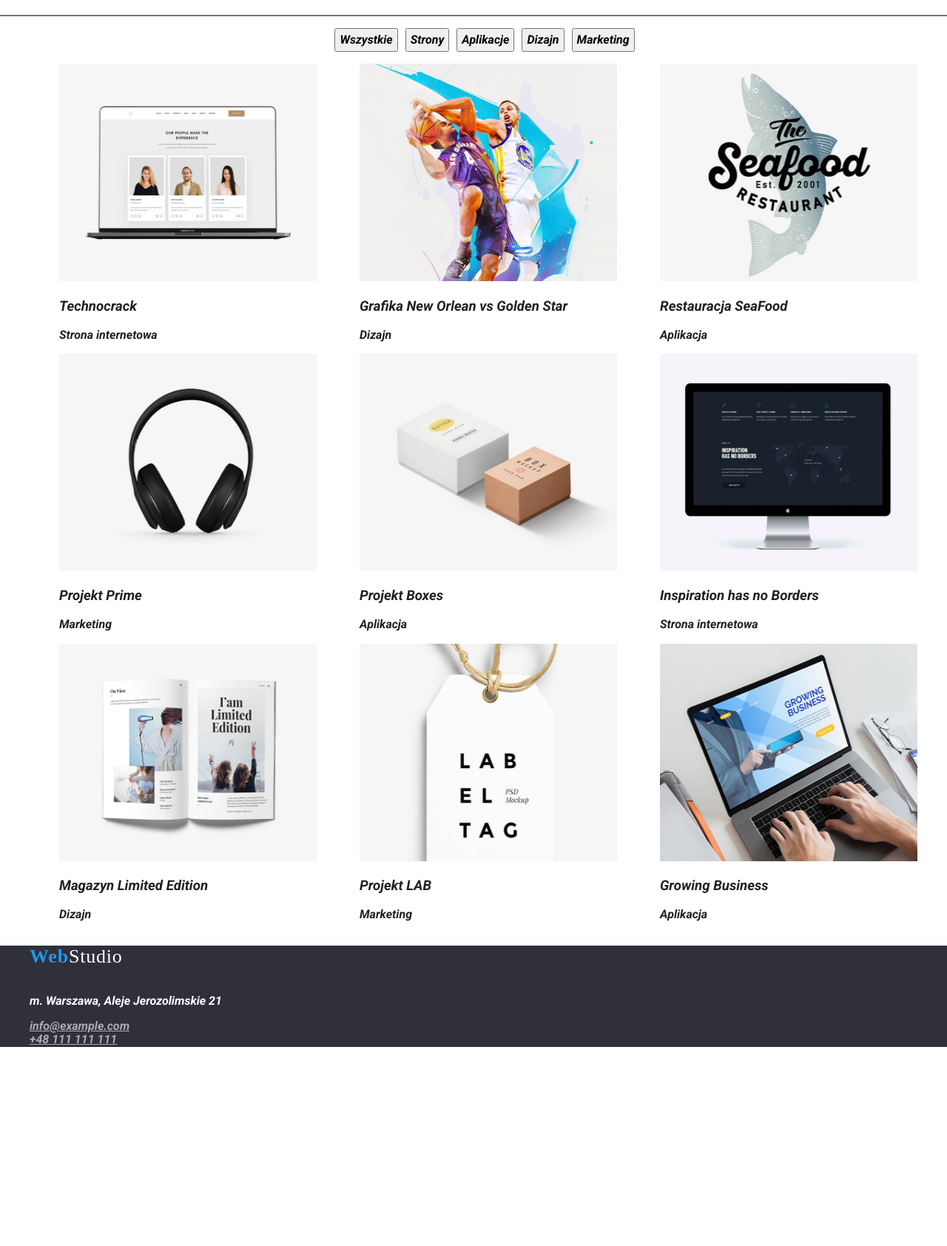
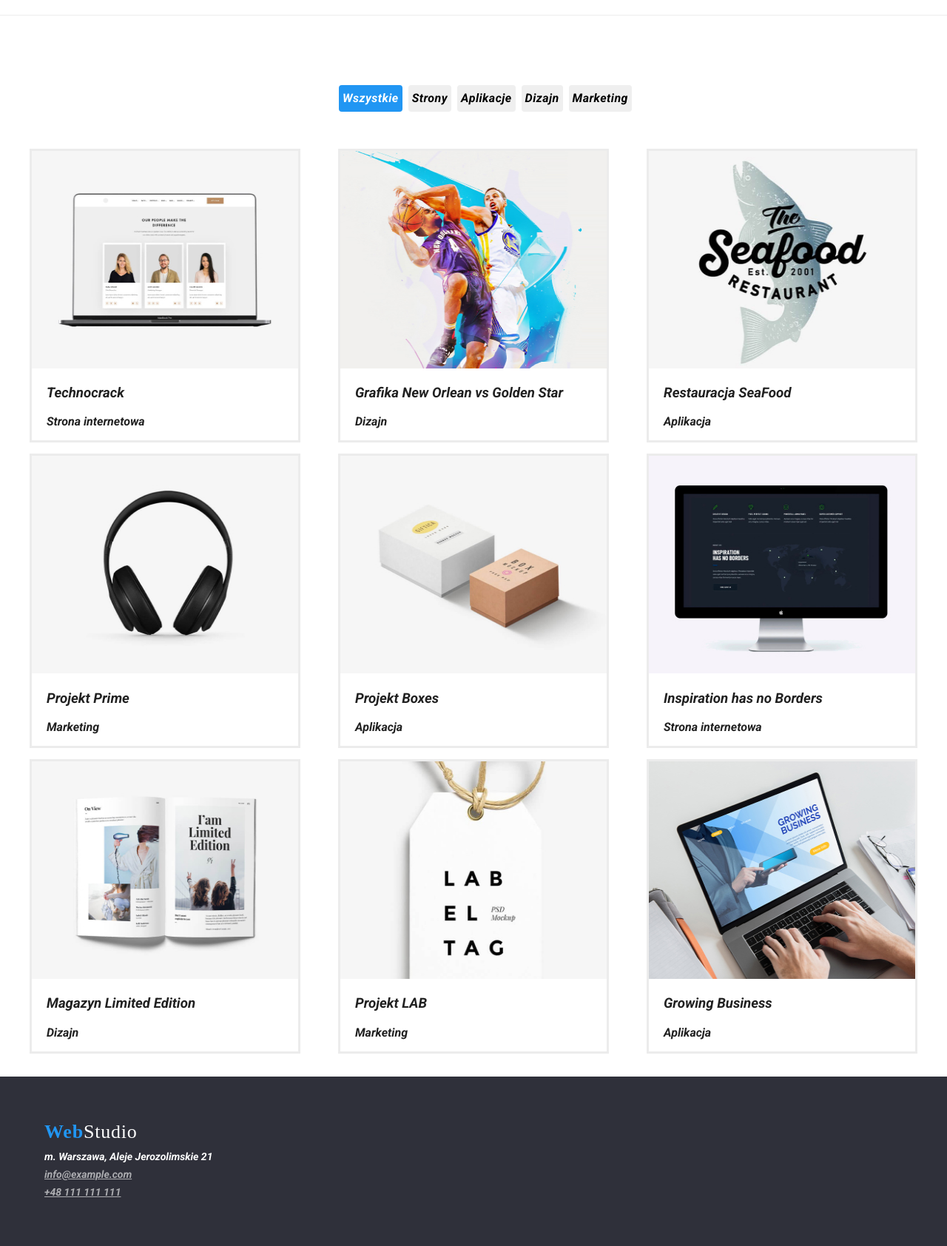
Before and after one commit to Marcin9719/goit-markup-hw-03, a plain HTML site: page portfolio.html in a window 1280 px wide. Shown: the part 80-1764 px from the top of the page at 74% size. Before the commit the page ends 1495 px from the top, so only its background shows below. Drawn offline with Linux system fonts and the light colour scheme.

Commit message:
Zmiany 4.11

```diff
--- a/css/style.css
+++ b/css/style.css
@@ -1,4 +1,3 @@
-
 /*zmienne*/
 :root {
     --dark-color:  #000000;
@@ -40,7 +39,7 @@ header{
 	font-family: 'Raleway';
 	font-size: 26px;
 	font-weight: 700;
-	line-height: 1,19;
+	line-height: 1.19;
 	letter-spacing: 0.03em;
 	text-align: left;
 	color: var(--main-color);
@@ -49,10 +48,10 @@ header{
 }
 
 .logo span:nth-child(2){
-	font-family: 'Raleway';
+	font-family: 'Oleo Script';
 	font-size: 26px;
 	font-weight: 700;
-	line-height: 1,19;
+	line-height: 1.19;
 	letter-spacing: 0.03em;
 	text-align: left;
 	color: var(--dark-color);
@@ -92,6 +91,9 @@ nav li a{
 nav ul li a:hover{
 	color: var(--main-color);
 }
+.marked{
+	color: var(--main-color);
+}
 /* *****************  dane kontaktowe  **********************/
 
 .headerContact{
@@ -123,6 +125,8 @@ nav ul li a:hover{
 	color: var(--main-color);
 	text-decoration: underline;
 }
+
+
 /* *****************  hasło z przycskiem  **********************/
 
 
@@ -146,17 +150,21 @@ nav ul li a:hover{
 	text-align:center;
 	padding-inline:35%;
 	padding-top:5%;
+	font-weight:900px;
+	line-height:1.36;
+
 }
+
 
 .buttons{
 	display:inline-block;
-	margin-left:45%;
+	margin-left:700px;
 }
 
 .buttons button {
-	font-family: inherit;
+	font-family: Roboto;
 	font-size: 16px;
-	font-weight: 500;
+	font-weight: 700;
 	line-height: 1.14;
 	letter-spacing: 0.02em;
 	text-align: center;
@@ -188,11 +196,12 @@ nav ul li a:hover{
 	list-style-type: none;
 }
 .lorem h3{
-	font-size: 18px;
-	line-height: 2.0;
-	letter-spacing: 0.06em;
+	font-size: 14px;
+	line-height: 1.14;
+	letter-spacing: 0.03em;
 	text-align: left;
 	color: var(--black-color);
+	margin-top:94px;
 }
 
 .lorem p{
@@ -205,6 +214,8 @@ nav ul li a:hover{
     text-decoration: none;
 	}
 
+/* *****************  our goal  **********************/
+
 .title{
     font-size: 36px;
     font-weight: 700;
@@ -215,7 +226,7 @@ nav ul li a:hover{
     text-decoration: none;
 }
 
-/* *****************  our goal  **********************/
+
 
 .ourGoal ul{
 	width:1200px;
@@ -225,7 +236,7 @@ nav ul li a:hover{
 	align-items: center;
 	margin:auto;
 	padding: 0;
-	margin: 0;
+	margin-bottom:94px;
 
 
 }
@@ -239,6 +250,11 @@ nav ul li a:hover{
 .team{
 	padding-top:30px;
 	background-color:#F5F5F5;
+}
+
+.team h2{
+	letter-spacing:0.03em;
+	line-height:1.16;
 }
 .container-ramki{
 
@@ -271,27 +287,46 @@ margin-right:5%;}
 	text-align:center;
 }
 
+.name{
+	font-weight:500;
+	line-height: 1.17;
+
+
+}
+
+.work{
+	color: var(--grey-color);
+	line-height: 1.17;
+}
+
 /* *****************  footer **********************/
 
 footer{
 
 	background-color:#2F303A;
 	display:block;
+	padding:60px;
+}
+.footerWrapper{
+	padding:60px;
 }
 
 .logoFooter{
-	height:50px;
+
 	display:block;
+
+
 }
 
 .logoFooter a{
 	display:block;
+
 }
 .logoFooter span:nth-child(1){
 	font-family: 'Raleway';
 	font-size: 26px;
 	font-weight: 700;
-	line-height: 1,19;
+	line-height: 1.19;
 	letter-spacing: 0.03em;
 	text-align: left;
 	color: var(--main-color);
@@ -300,7 +335,7 @@ footer{
 }
 
 .logoFooter span:nth-child(2){
-	font-family: 'Raleway';
+	font-family: 'Oleo Script';
 	font-size: 26px;
 	font-weight: 400;
 	line-height: 1.19;
@@ -311,7 +346,16 @@ footer{
 	float:left;
 }
 
-footer p{color:white;}
+.addressFooter{
+
+	}
+
+address {
+	color: var(--button_text-color);
+	font-size:14px;
+	line-height:1.71;
+
+}
 
 .interactive-contact{
 	color: var(--adress-color);
@@ -321,25 +365,42 @@ footer p{color:white;}
 /*************** portfolio ***************************/
 
 .headerWrapper{
-	border-bottom: 2px solid var(--grey-color);
+	border-bottom: 1px solid #ECECEC;
+	margin-bottom:94px;
 }
+
 
 .portfolioButtons ul {
 	display:flex;
 	flex-direction: row;
 	justify-content: center;
 	align-items: center;
+
 }
 
 .portfolioButtons ul li{
 	list-style-type: none;
-	margin-right:10px;
+	margin-right:8px;
+
+
 
 }
 
 .portfolioButtons ul li button{
 
 	padding:5px;
+	border: none;
+	border-radius:4px;
+	font-weight:500px;
+	font-size:16px;
+	line-height:1.61;
+	font-family:Roboto;
+	letter-spacing:0.03em;
+}
+.buttonWszystkie{
+	background-color: var(--main-color);
+	color: var(--button_text-color);
+
 }
 
 .portfolioButtons ul li button:hover{
@@ -348,22 +409,41 @@ footer p{color:white;}
 
 .images{
 
+	margin-top:50px;
+	margin-inline:auto;
 
 
 }
+.imageFrame{
+	display:flex;
+
+
+	width:30%;}
 
 .images ul{
 	display:flex;
 	flex-direction: row;
 	justify-content: space-between;
 	flex-wrap: wrap;
+	margin-left:0;
+	padding:0;
+	box-sizing: content-box;
+
 }
 
 .images ul li{
 	width:30%;
 	list-style-type: none;
+	margin-left:0;
+	padding-left:0;
+	box-sizing: content-box;
+	border: 3px solid #ECECEC;
+	margin-bottom:15px;
 }
 
 .interactive-blue{
 	color: var(--main-color);
 }
+
+.h3WWW, .KindOfDevice{
+	margin-left:20px;
--- a/portfolio.html
+++ b/portfolio.html
@@ -26,7 +26,7 @@
 
 		  <div class="logo">
 
-				<a href="index_ver3.html">
+				<a href="./index.html">
 					<span>Web</span>
 					<span>Studio</span>
 				</a>
@@ -50,7 +50,7 @@
 				  <div class="headerContact">
 
                             <ul>
-                                <li><a href="mailto:info@devstudio.com" >info@devstudio.com</a></li>
+                                <li><a href="mailto:info@devstudio.com">info@devstudio.com</a></li>
                                 <li><a href="tel:+48111111111">+48 111 111 111</a></li>
                             </ul>
 
@@ -68,7 +68,7 @@
         <section>
         <div class="portfolioButtons">
                 <ul>
-                    <li><button type="button" >Wszystkie</button></li>
+                    <li><button type="button" class="buttonWszystkie">Wszystkie</button></li>
                     <li><button type="button" >Strony</button></li>
                     <li><button type="button" >Aplikacje</button></li>
                     <li><button type="button" >Dizajn</button></li>
@@ -84,72 +84,90 @@
         <section>
 			<div class="images container">
 				<ul>
+
 					<li><img src="images/technocrack.jpg"
 						width="370"
 						height="294"
 						alt="Laptop">
-						<h3 class="h3">Technocrack</h3>
-						<p class="p">Strona internetowa</p>
+						<h3 class="h3WWW">Technocrack</h3>
+						<p class="KindOfDevice">Strona internetowa</p>
 					</li>
+
+
 
 					<li><img src="images/grafika.jpg"
 						width="370"
 						height="294"
 						alt="Koszykarze">
-						<h3 class="h3">Grafika New Orlean vs Golden Star</h3>
-						<p class="p">Dizajn</p>
+						<h3 class="h3WWW">Grafika New Orlean vs Golden Star</h3>
+						<p class="KindOfDevice">Dizajn</p>
 					</li>
+
 
 					<li><img src="images/seafood.jpg"
 						width="370"
 						height="294"
 						alt="Restauracja">
-						<h3 class="h3">Restauracja SeaFood</h3>
-						<p class="p">Aplikacja</p>
+						<h3 class="h3WWW">Restauracja SeaFood</h3>
+						<p class="KindOfDevice">Aplikacja</p>
 					</li>
+
+
 					<li><img src="images/headphones.jpg"
 						width="370"
 						height="294"
 						alt="Słuchawki">
-						<h3 class="h3">Projekt Prime</h3>
-						<p class="p">Marketing</p>
+						<h3 class="h3WWW">Projekt Prime</h3>
+						<p class="KindOfDevice">Marketing</p>
 					</li>
+
+
 					<li><img src="images/boxes.jpg"
 						width="370"
 						height="294"
 						alt="Paczki">
-						<h3 class="h3">Projekt Boxes</h3>
-						<p class="p">Aplikacja</p>
+						<h3 class="h3WWW">Projekt Boxes</h3>
+						<p class="KindOfDevice">Aplikacja</p>
 					</li>
+
+
+
 					<li><img src="images/inspiration.jpg"
 						width="370"
 						height="294"
 						alt="Monitor">
-						<h3 class="h3">Inspiration has no Borders</h3>
-						<p class="p">Strona internetowa</p>
+						<h3 class="h3WWW">Inspiration has no Borders</h3>
+						<p class="KindOfDevice">Strona internetowa</p>
 					</li>
+
+
 					<li><img src="images/magazyn.jpg"
 						width="370"
 						height="294"
 						alt="Książka">
-						<h3 class="h3">Magazyn Limited Edition</h3>
-						<p class="p">Dizajn</p>
+						<h3 class="h3WWW">Magazyn Limited Edition</h3>
+						<p class="KindOfDevice">Dizajn</p>
 					</li>
+
+
 					<li><img src="images/lab.jpg"
 						width="370"
 						height="294"
 						alt="Metka">
-						<h3 class="h3">Projekt LAB</h3>
-						<p class="p">Marketing</p>
+						<h3 class="h3WWW">Projekt LAB</h3>
+						<p class="KindOfDevice">Marketing</p>
 					</li>
+
+
 					<li><img src="images/biznes.jpg"
 						width="370"
 						height="294"
 						alt="Praca w biznesie">
-						<h3 class="h3">Growing Business</h3>
-						<p class="p">Aplikacja</p>
+						<h3 class="h3WWW">Growing Business</h3>
+						<p class="KindOfDevice">Aplikacja</p>
 					</li>
 				</ul>
+
 			</div>
         </section>
      </main>
@@ -162,16 +180,15 @@
 
 				<a href="./index.html">
 					<span>Web</span>
-					<span>Studio</span>
+					<span>Studio</span><br>
 				</a>
-			</div>
-			<p>m. Warszawa, Aleje Jerozolimskie 21<p>
+			</div>	<br>
 			<address>
+				<span>m. Warszawa, Aleje Jerozolimskie 21</span><br>
+				<a href="mailto:info@example.com" class="interactive-contact">info@example.com</a><br>
+				<a href="tel:+48111111111"  class="interactive-contact">+48 111 111 111</a>
+			</address>
 
-			<a href="mailto:info@example.com" class="interactive-contact">info@example.com</a><br>
-			<a href="tel:+48111111111"  class="interactive-contact">+48 111 111 111</a>
-
-			</address>
 
 			</div>
 
```
Also changed, not shown: index.html (+12 -14 lines).
